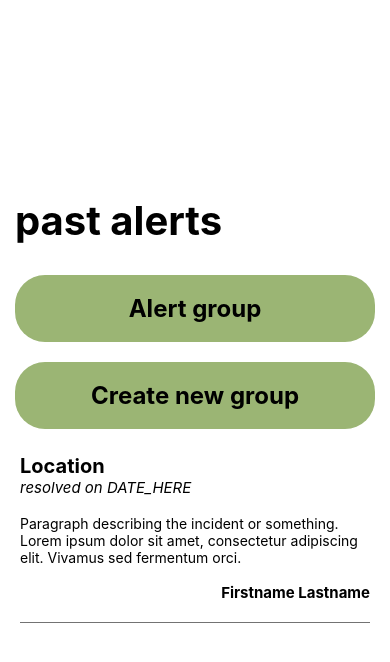
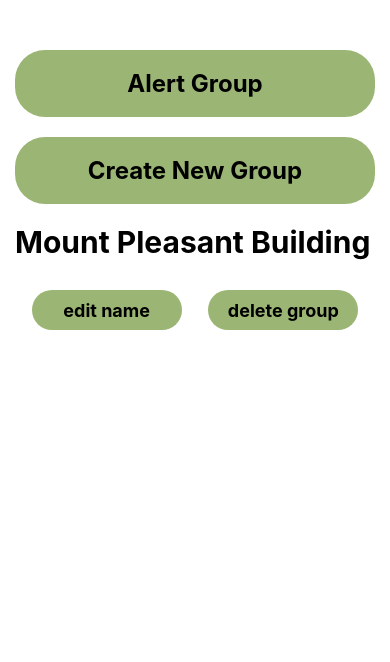
Before and after one commit to anthonycella/Neighbourhood-Mime-Watch, a React Native app in the folder frontend/: screen / in a window 390 px wide. Shown: the top 662 px of the page. Built offline with nearby package versions, Linux system fonts and the light colour scheme.

Commit message:
main groups screen

```diff
--- a/frontend/App.js
+++ b/frontend/App.js
@@ -4,14 +4,16 @@ import Article from './components/Article';
 import SmallButton from './components/SmallButton';
 import Navbar from './components/Navbar';
 import Logs from './screens/Logs';
+import GroupsMain from './screens/GroupsMain';
 
 export default function App() {
   return (
     <View style={styles.container}>
-      <Logs />
-      {/* <LoginSignup /> */}
-      {/* <SmallButton buttonText='edit name'/>
-      <SmallButton buttonText='delete group'/> */}
+      <GroupsMain />
+      {/* <Logs />
+      <LoginSignup />
+      <SmallButton buttonText='edit name' />
+      <SmallButton buttonText='delete group' /> */}
       {/* <Navbar /> */}
     </View>
   );
@@ -22,26 +24,7 @@ const styles = StyleSheet.create({
     flex: 1,
     backgroundColor: '#fff',
     alignItems: 'center',
-    justifyContent: 'center',
-    margin: 20,
+    justifyContent: 'flex-start',
+    margin: 40,
   },
 });
-
-
-// export default function App() {
-//   return (
-//     <View style={styles.container}>
-//       <Text>hello king</Text>
-//       <StatusBar style="auto" />
-//     </View>
-//   );
-// }
-
-// const styles = StyleSheet.create({
-//   container: {
-//     flex: 1,
-//     backgroundColor: '#fff',
-//     alignItems: 'center',
-//     justifyContent: 'center',
-//   },
-// });
--- a/frontend/components/Header.js
+++ b/frontend/components/Header.js
@@ -12,7 +12,7 @@ export default Header;
 const styles = StyleSheet.create({
   container: {
     backgroundColor: '#fff',
-    fontSize: 40,
+    fontSize: 30,
     fontWeight: 'bold',
     margin: 10,
     marginBottom: 20
--- /dev/null
+++ b/frontend/screens/GroupsMain.js
@@ -0,0 +1,41 @@
+import { StyleSheet, Text, View } from 'react-native';
+import React from 'react';
+import Button from '../components/Button';
+import Header from '../components/Header';
+import SmallButton from '../components/SmallButton';
+
+export default function GroupsMain() {
+  function handleAlert() {
+
+  }
+
+  function handleCreate() {
+
+  }
+
+  return (
+    <View style={styles.container}>
+      <Button onPress={handleAlert} buttonText='Alert Group' />
+      <Button onPress={handleCreate} buttonText='Create New Group' />
+      <Header text='Mount Pleasant Building' />
+      <View style={styles.flex}>
+        <SmallButton buttonText='edit name' />
+        <SmallButton buttonText='delete group' />
+      </View>
+    </View>
+  );
+}
+
+const styles = StyleSheet.create({
+  container: {
+    display: 'flex',
+    flexDirection: 'column',
+    justifyContent:'flex-start',
+  },
+  flex: {
+    display: 'flex',
+    flexDirection: 'row',
+    alignItems: 'center',
+    justifyContent: 'space-evenly',
+  }
+});
```
Also changed, not shown: frontend/screens/GroupsMemberAdded.js (added), frontend/screens/GroupsMemberInvite.js (added), frontend/screens/GroupsSpecific.js (added).
